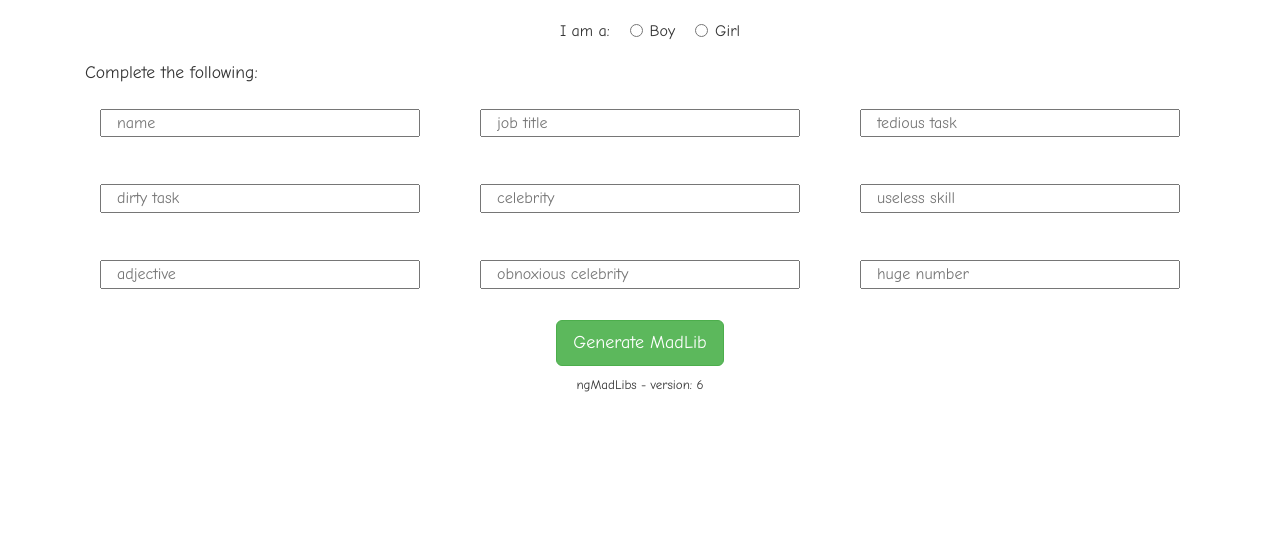
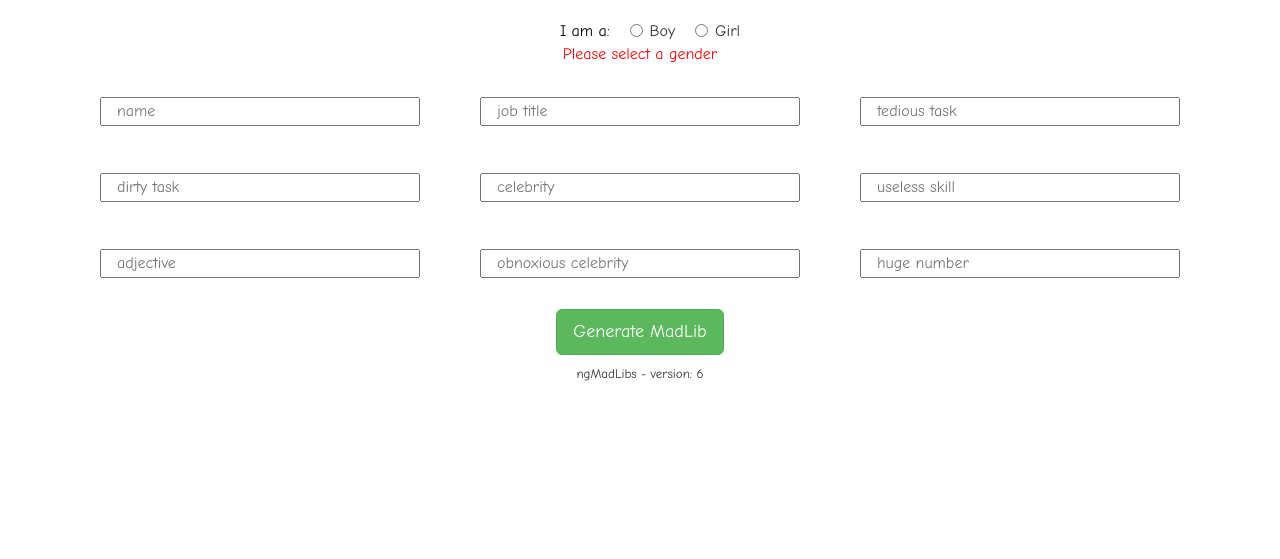
Before and after one commit to emcarran/thinkful-madlibs, a plain HTML site: page index.html in a window 1280 px wide. Shown: the part 241-800 px from the top of the page. Drawn offline with nearby package versions, Linux system fonts and the light colour scheme; some packages are replaced by stand-ins of ours.

Commit message:
updating radio button and number validations

```diff
--- a/css/main.css
+++ b/css/main.css
@@ -17,9 +17,14 @@ label,
     font-size: 1rem;
 }
 
+.ng-scope {
+    color: red;
+}
+
 p {
     margin-top: 2rem;
     margin-bottom: 2rem;
+    color: black;
 }
 
 input {
--- a/index.html
+++ b/index.html
@@ -17,32 +17,28 @@
                 </div>
                 <div class="col-xs-8 col-lg-offset-1">
                     <img class="col-xs-12" src="img/ng-mad-libs-logo.png" alt="">
-                    <h1 class="col-xs-12">Automate This!</h1>
+                    <h1 class="col-xs-12">Have a go at this:</h1>
                 </div>
             </div>
         </header>
-        <section class="gender col-xs-12" ng-hide="inputHide && madInput.$valid">
-            <div class="col-md-6 col-md-offset-3 text-center">
-
-                <form role="form">
-                    <p class="radio-inline">I am a:</p>
-                    <label class="radio-inline">
-                        <input type="radio" name="gender" id='male' value='male' ng-click="gender.heShe = 'he'; gender.hisHer = 'his'; gender.himHer = 'him'">Boy
-                    </label>
-                    <label class="radio-inline">
-                        <input type="radio" name="gender" id='female' value='female' ng-click="gender.heShe = 'she'; gender.hisHer = 'her'; gender.himHer = 'her'">Girl
-                    </label>
-                </form>
-            </div>
-        </section>
         <section class="userInput col-xs-12" ng-hide="inputHide && madInput.$valid">
-            <div class="row">
-                <div class="col-xs-12">
-                    <h2>Complete the following:</h2>
-                </div>
-            </div>
             <form name="madInput" ng-submit="submit()" novalidate>
                 <div class="row">
+                    <div class="col-xs-12 gender ">
+                        <div class="form-group col-md-6 col-md-offset-3 text-center">
+                            <p class="radio-inline">I am a:</p>
+                            <label class="radio-inline">
+                                <input type="radio" name="gender" id='male' value='male' ng-model="data.gender" ng-click="gender.heShe = 'he'; gender.hisHer = 'his'; gender.himHer = 'him'" required>Boy
+                            </label>
+                            <label class="radio-inline">
+                                <input type="radio" name="gender" id='female' value='female' ng-model="data.gender" ng-click="gender.heShe = 'she'; gender.hisHer = 'her'; gender.himHer = 'her'" required>Girl
+                            </label>
+                            <div class='errorMsg' ng-if="madInput.gender.$error.required" ng-messages="madInput.gender.$error">
+                                <div ng-message="required">Please select a gender</div>
+                            </div>
+                        </div>
+                    </div>
+
                     <div class="col-xs-12 col-md-4">
                         <div class="form-group col-xs-12 ">
                             <input class="col-xs-12" type="text" name="name" placeholder="name" ng-model="data.name" required>
@@ -114,10 +110,10 @@
                     </div>
                     <div class="col-xs-12 col-md-4">
                         <div class="form-group col-xs-12 ">
-                            <input class="col-xs-12" type="number" name="hugeNumber" placeholder='huge number' ng-model="data.hugeNumber" ng-pattern="\d">
+                            <input class="col-xs-12" type="number" name="hugeNumber" placeholder='huge number' ng-model="data.hugeNumber" required>
                             <div class='errorMsg col-xs-12 ' ng-if="madInput.hugeNumber.$touched" ng-messages="madInput.hugeNumber.$error">
                                 <div ng-message="required">Please enter a number</div>
-                                <div ng-message="pattern">Only digits, please!</div>
+                                <div ng-message="number">Only digits, please!</div>
                             </div>
                         </div>
                     </div>
--- a/js/main.js
+++ b/js/main.js
@@ -18,5 +18,6 @@ app.run(function (VERSION, $rootScope) {
     $scope.reset = function () {
         $scope.inputHide = false;
         $scope.data = {};
+        location.reload();
     }
 });
```
